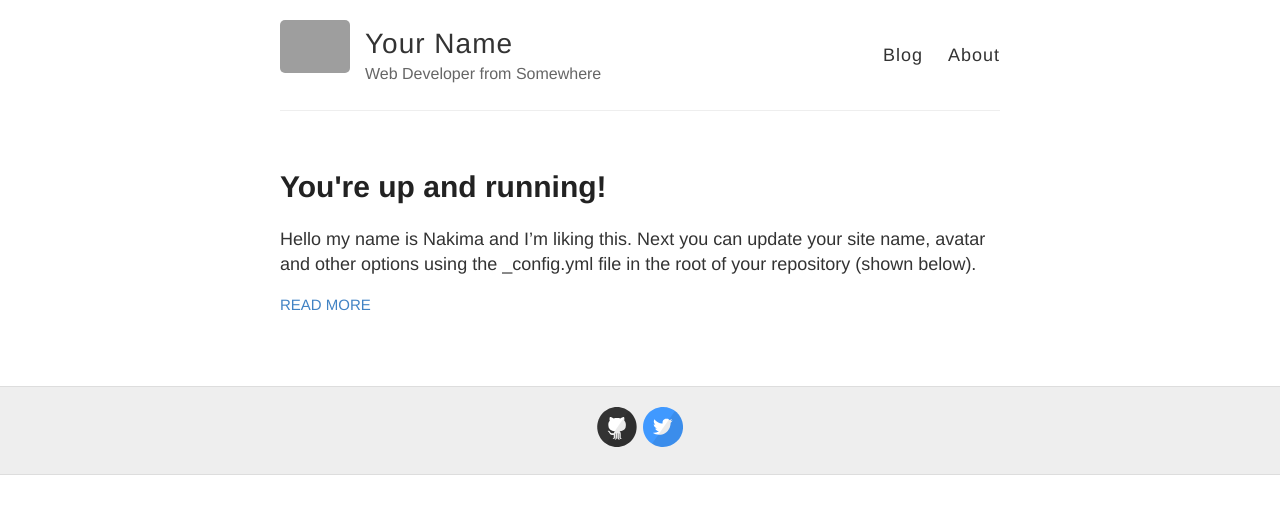
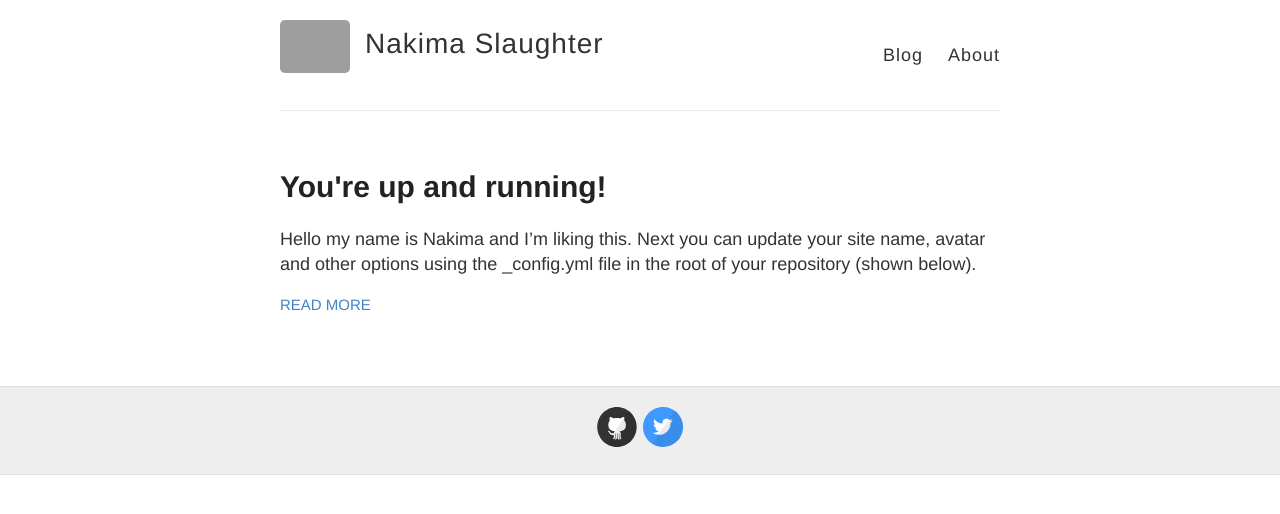
Before and after one commit to nuunuu0/nuunuu0.github.ioback, a Jekyll site: the page built from index.html, in a window 1280 px wide. Shown: the top 514 px of the page. Built offline with Jekyll 4.4.1, drawn with Linux system fonts in a browser that asks for light colours; grey boxes are pictures that could not be loaded.

Commit message:
Update _config.yml

```diff
--- a/_config.yml
+++ b/_config.yml
@@ -3,10 +3,10 @@
 #
 
 # Name of your site (displayed in the header)
-name: Your Name
+name: Nakima Slaughter
 
 # Short bio or description (displayed in the header)
-description: Web Developer from Somewhere
+description:
 
 # URL of your avatar or profile pic (you could use your GitHub profile pic)
 avatar: https://raw.githubusercontent.com/barryclark/jekyll-now/master/images/jekyll-logo.png
@@ -21,7 +21,7 @@ footer-links:
   email:
   facebook:
   flickr:
-  github: barryclark/jekyll-now
+  github: nuunuu0
   instagram:
   linkedin:
   pinterest:
```
